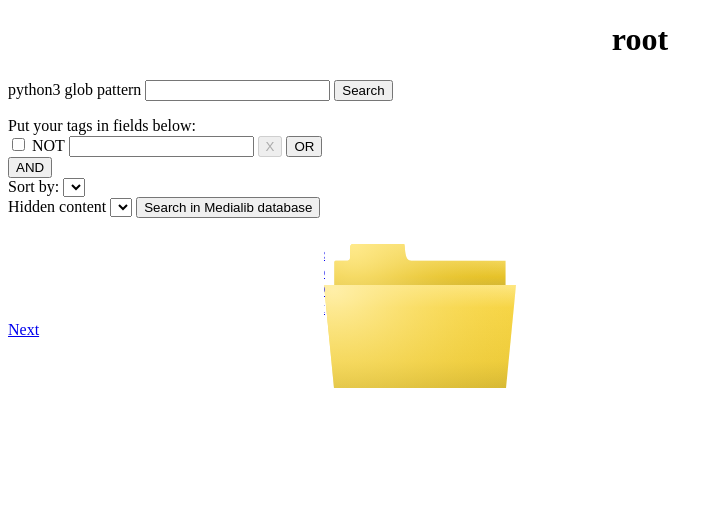
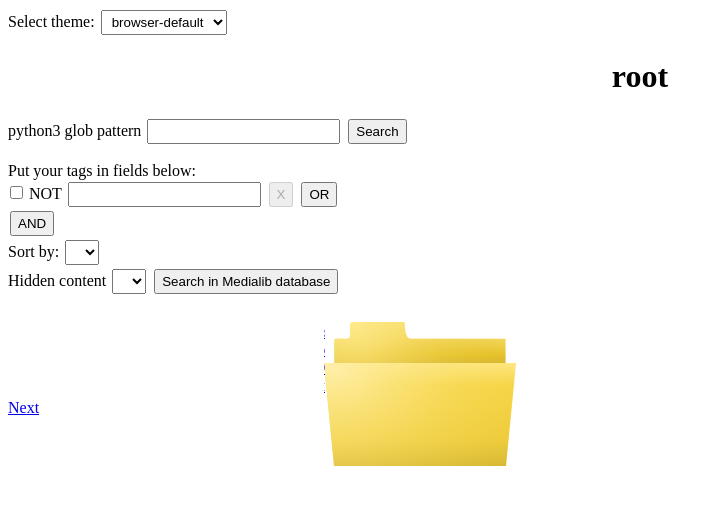
Before and after one commit to mfg637/MfGMediaServer, a Flask app: page / in a window 1280 px wide. Shown: the top 505 px of the page, without its empty margins (0-723 px from the left). Run offline with Flask 2, Linux system fonts and the light colour scheme; the visitor is signed in with stand-in values (Sample User, id 1); lists and menus that the app fills with data are empty; parts of the project's set-up code (start-up, migrations or seed data) failed here and were passed over; some libraries are stand-ins or nearby versions.

Commit message:
add theme selector and a dark theme

```diff
--- /dev/null
+++ b/static/css/visuals.css
@@ -0,0 +1,31 @@
+/*** COLOR INDEPENDENT VISUALS ***/
+
+input, textarea, button, select {
+    padding: 3px 6px;
+    margin: 2px;
+}
+
+/*** DARK THEME ***/
+
+body.dark{
+    color: #aaa;
+    background-color: #2d2d2d;
+}
+
+body.dark a{
+    color: #999;
+}
+
+body.dark a:hover{
+    color: white;
+}
+
+body.dark input, body.dark textarea, body.dark button, body.dark select {
+    background-color: #222;
+    color: white;
+    border-color: #1a1a1a;
+}
+
+body.dark li{
+    color: #ccc;
+}
--- /dev/null
+++ b/static/js/theme-selector.js
@@ -0,0 +1,30 @@
+let themeSelector = document.getElementById("theme-selector");
+let currentTheme = localStorage.getItem("theme");
+
+function applyTheme(themeName){
+  if (themeName !== null){
+    console.debug(`apply theme "${themeName}"`);
+    document.body.classList.add(themeName);
+    for (let optionElement of themeSelector.options) {
+      if (optionElement.value === themeName){
+        optionElement.selected = true;
+        break;
+      }
+    }
+  }
+}
+
+applyTheme(currentTheme);
+
+themeSelector.onchange = function (event) {
+  let newTheme = this.selectedOptions[0].value;
+  if (newTheme === "NONE"){
+    newTheme = null;
+  }
+  if (currentTheme !== null){
+    document.body.classList.remove(currentTheme);
+  }
+  currentTheme = newTheme;
+  localStorage.setItem("theme", newTheme);
+  applyTheme(newTheme);
+}
--- a/templates/content-metadata.html
+++ b/templates/content-metadata.html
@@ -4,6 +4,7 @@
     <meta charset="UTF-8">
     <meta name="viewport" content="width=device-width, initial-scale=1" />
     <title>Content metadata for «{{ file_name }}»</title>
+    <link rel="stylesheet" href="{{ url_for('static', filename='css/visuals.css') }}">
     <style>
         h1{
             max-width: 100%;
@@ -24,6 +25,7 @@
     </style>
 </head>
 <body>
+    {% include 'modules/theme-selector.html' %}
     <h1>Content metadata for «{{ file_name }}»</h1>
     <h2>Preview</h2>
     {% if item.icon is not none %}
--- a/templates/index.html
+++ b/templates/index.html
@@ -6,6 +6,7 @@
     <meta name="filemeta_json" content="{{ filemeta }}" />
     <meta name="dirmeta_json" content="{{ dirmeta }}" />
     <title>{{ title }}</title>
+    <link rel="stylesheet" href="{{ url_for('static', filename='css/visuals.css') }}">
     <link rel="stylesheet" href="{{ url_for('static', filename='css/index.css') }}">
     <style>
         :root {
@@ -15,6 +16,7 @@
     </style>
 </head>
 <body>
+    {% include 'modules/theme-selector.html' %}
     <h1>{{ title }}</h1>
     <form action="{{ request.path }}" method="GET">
         <label>python3 glob pattern</label>
--- a/templates/login.html
+++ b/templates/login.html
@@ -3,9 +3,11 @@
 <head>
     <meta charset="UTF-8">
     <meta name="viewport" content="width=device-width, initial-scale=1" />
+    <link rel="stylesheet" href="{{ url_for('static', filename='css/visuals.css') }}">
     <title>401 Unauthorized</title>
 </head>
 <body>
+    {% include 'modules/theme-selector.html' %}
     <h1>401 Unauthorized</h1>
     <form method="post" action="/login">
         <label for="login">login</label> <input id="login" type="text" name="login"/><br/>
--- /dev/null
+++ b/templates/modules/theme-selector.html
@@ -0,0 +1,7 @@
+<label for="theme-selector">Select theme: </label>
+<select id="theme-selector">
+    <option value="NONE">browser-default</option>
+    <option value="dark">dark theme</option>
+</select>
+<script src="/static/js/theme-selector.js" type="application/javascript"></script>
+<br/>
```
